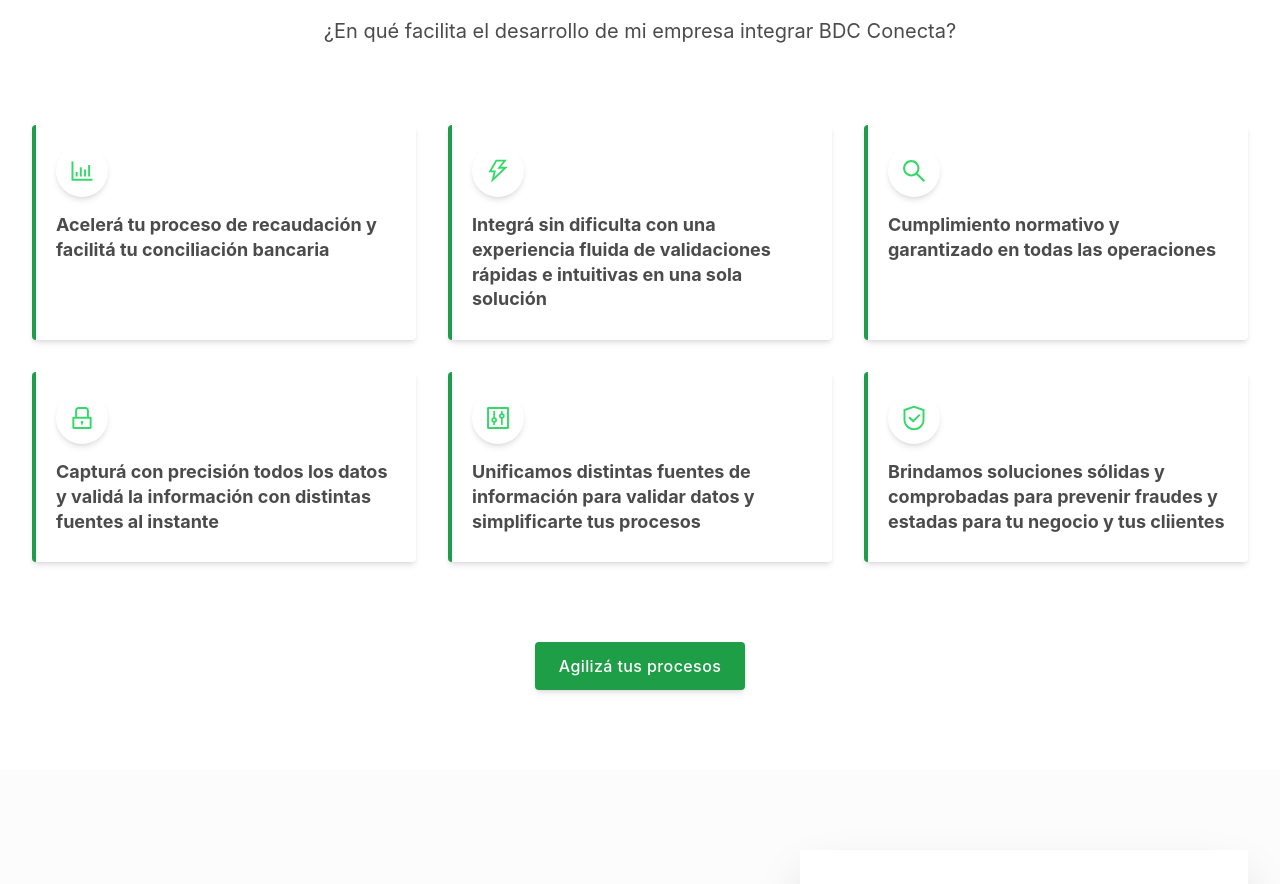
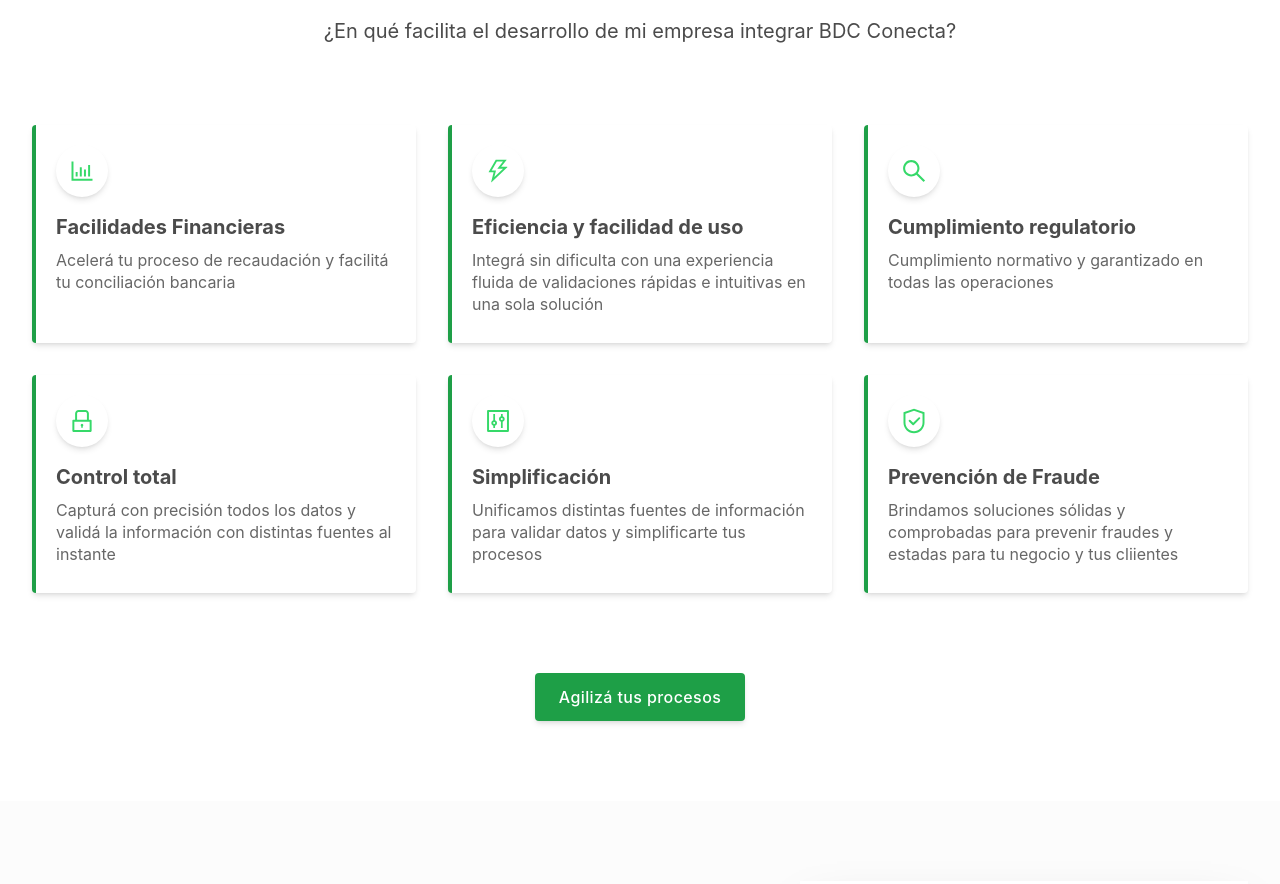
Before and after one commit to Lukecolman/bdc-api-landing-page, a React (Vite) app: page / in a window 1280 px wide. Shown: the part 1447-2331 px from the top of the page. Built offline with nearby package versions, Linux system fonts and the light colour scheme.

Commit message:
update opportunities

```diff
--- a/src/components/Opportunities.jsx
+++ b/src/components/Opportunities.jsx
@@ -20,41 +20,47 @@
                 <p className='text-base text-bdc-gray-700 md:text-xl'>{opportunities.subtitle}</p>
             </div>
             <div className='grid gap-8 mb-8 md:grid-cols-2 lg:grid-cols-3'>
-                <div className='p-5 duration-200 transform bg-white border-l-4 border-bdc-green text-bdc-gray-700 rounded shadow-md hover:-translate-y-2 hover:shadow-lg'>
+                <div className='p-5 duration-200 transform bg-white border-l-4 border-bdc-green text-bdc-gray-700 rounded shadow-md hover:-translate-y-2 hover:shadow-lg flex flex-col'>
                     <div className='w-fit p-3 mb-4 rounded-full shadow-md'>
                         <AiOutlineBarChart className='w-7 h-7 text-bdc-green-300' />
                     </div>
-                    <p className='mb-2 font-bold leading-snug text-lg'>{opportunities.items[0].content}</p>
+                    <span className='font-bold text-xl mb-2'>{opportunities.items[0].title}</span>
+                    <p className='mb-2 font-regular leading-snug text-base text-bdc-gray-600'>{opportunities.items[0].content}</p>
                 </div>
-                <div className='p-5 duration-200 transform bg-white border-l-4 border-bdc-green text-bdc-gray-700 rounded shadow-md hover:-translate-y-2 hover:shadow-lg'>
+                <div className='p-5 duration-200 transform bg-white border-l-4 border-bdc-green text-bdc-gray-700 rounded shadow-md hover:-translate-y-2 hover:shadow-lg flex flex-col'>
                     <div className='w-fit p-3 mb-4 rounded-full shadow-md'>
                         <AiOutlineThunderbolt className='w-7 h-7 text-bdc-green-300' />
                     </div>
-                    <p className='mb-2 font-bold leading-snug text-lg'>{opportunities.items[1].content}</p>
+                    <span className='font-bold text-xl mb-2'>{opportunities.items[1].title}</span>
+                    <p className='mb-2 font-regular leading-snug text-base text-bdc-gray-600'>{opportunities.items[1].content}</p>
                 </div>
-                <div className='p-5 duration-200 transform bg-white border-l-4 border-bdc-green text-bdc-gray-700 rounded shadow-md hover:-translate-y-2 hover:shadow-lg'>
+                <div className='p-5 duration-200 transform bg-white border-l-4 border-bdc-green text-bdc-gray-700 rounded shadow-md hover:-translate-y-2 hover:shadow-lg flex flex-col'>
                     <div className='w-fit p-3 mb-4 rounded-full shadow-md'>
                         <AiOutlineSearch className='w-7 h-7 text-bdc-green-300' />
                     </div>
-                    <p className='mb-2 font-bold leading-snug text-lg'>{opportunities.items[2].content}</p>
+                    <span className='font-bold text-xl mb-2'>{opportunities.items[2].title}</span>
+                    <p className='mb-2 font-regular leading-snug text-base text-bdc-gray-600'>{opportunities.items[2].content}</p>
                 </div>
-                <div className='p-5 duration-200 transform bg-white border-l-4 border-bdc-green text-bdc-gray-700 rounded shadow-md hover:-translate-y-2 hover:shadow-lg'>
+                <div className='p-5 duration-200 transform bg-white border-l-4 border-bdc-green text-bdc-gray-700 rounded shadow-md hover:-translate-y-2 hover:shadow-lg flex flex-col'>
                     <div className='w-fit p-3 mb-4 rounded-full shadow-md'>
                         <AiOutlineLock className='w-7 h-7 text-bdc-green-300' />
                     </div>
-                    <p className='mb-2 font-bold leading-snug text-lg'>{opportunities.items[3].content}</p>
+                    <span className='font-bold text-xl mb-2'>{opportunities.items[3].title}</span>
+                    <p className='mb-2 font-regular leading-snug text-base text-bdc-gray-600'>{opportunities.items[3].content}</p>
                 </div>
-                <div className='p-5 duration-200 transform bg-white border-l-4 border-bdc-green text-bdc-gray-700 rounded shadow-md hover:-translate-y-2 hover:shadow-lg'>
+                <div className='p-5 duration-200 transform bg-white border-l-4 border-bdc-green text-bdc-gray-700 rounded shadow-md hover:-translate-y-2 hover:shadow-lg flex flex-col'>
                     <div className='w-fit p-3 mb-4 rounded-full shadow-md'>
                         <AiOutlineControl className='w-7 h-7 text-bdc-green-300' />
                     </div>
-                    <p className='mb-2 font-bold leading-snug text-lg'>{opportunities.items[4].content}</p>
+                    <span className='font-bold text-xl mb-2'>{opportunities.items[4].title}</span>
+                    <p className='mb-2 font-regular leading-snug text-base text-bdc-gray-600'>{opportunities.items[4].content}</p>
                 </div>
-                <div className='p-5 duration-200 transform bg-white border-l-4 border-bdc-green text-bdc-gray-700 rounded shadow-md hover:-translate-y-2 hover:shadow-lg'>
+                <div className='p-5 duration-200 transform bg-white border-l-4 border-bdc-green text-bdc-gray-700 rounded shadow-md hover:-translate-y-2 hover:shadow-lg flex flex-col'>
                     <div className='w-fit p-3 mb-4 rounded-full shadow-md'>
                         <AiOutlineSafety className='w-7 h-7 text-bdc-green-300' />
                     </div>
-                    <p className='mb-2 font-bold leading-snug text-lg'>{opportunities.items[5].content}</p>
+                    <span className='font-bold text-xl mb-2'>{opportunities.items[5].title}</span>
+                    <p className='mb-2 font-regular leading-snug text-base text-bdc-gray-600'>{opportunities.items[5].content}</p>
                 </div>
             </div>
             <div className='text-center'>
```
